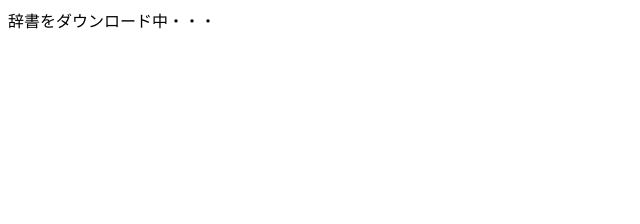
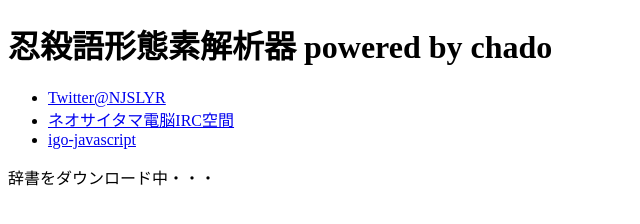
Before and after one commit to shogo82148/chado-test, a plain HTML site: page index.html in a window 1280 px wide. Shown: the whole page, without its empty margins (0-640 px from the left). Drawn offline with nearby package versions, Linux system fonts and the light colour scheme; no server answers.

Commit message:
リンク追加

```diff
--- a/index.html
+++ b/index.html
@@ -3,7 +3,7 @@
   <head>
     <meta charset='utf-8'>
 
-    <title>shogo82148/igo-javascript @ GitHub</title>
+    <title>忍殺語形態素解析器 powered by chado</title>
 
     <script type="text/javascript" src="http://ajax.googleapis.com/ajax/libs/jquery/1.4.2/jquery.min.js"></script>
     <script src="igo.min.js"></script>
@@ -34,6 +34,12 @@ width:400px;
   </head>
 
   <body>
+    <h1>忍殺語形態素解析器 powered by chado</h1>
+    <ul>
+      <li><a href="https://twitter.com/NJSLYR">Twitter@NJSLYR</a></li>
+      <li><a href="http://d.hatena.ne.jp/NinjaHeads/">ネオサイタマ電脳IRC空間</a></li>
+      <li><a href="https://github.com/shogo82148/igo-javascript">igo-javascript</a></li>
+    </ul>
     <div id="loading">
       辞書をダウンロード中・・・
     </div>
```
